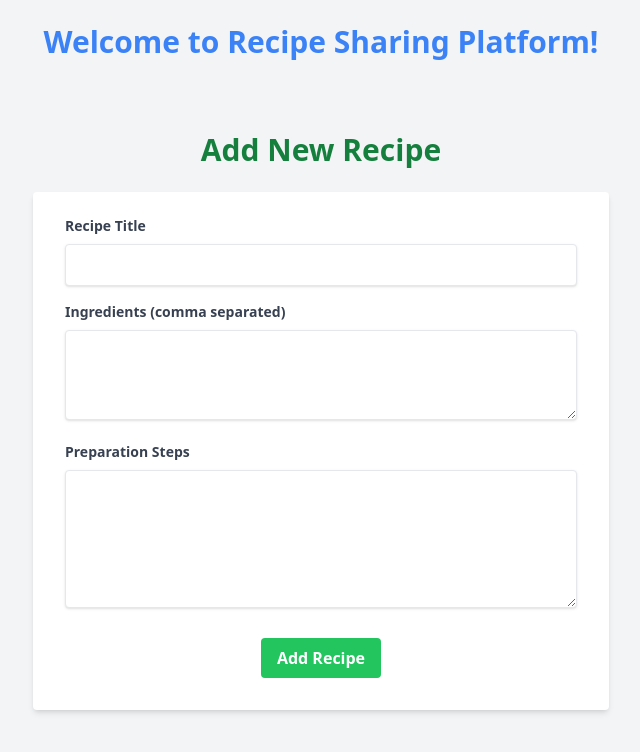
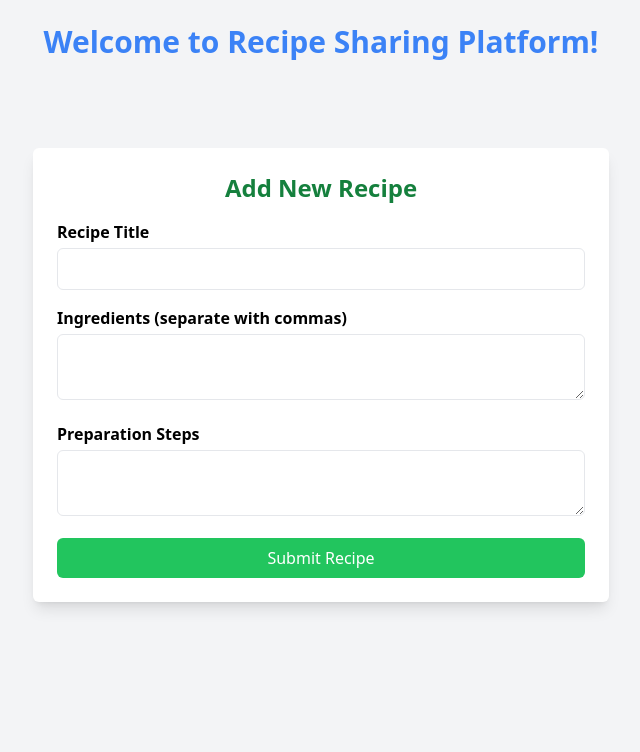
Before and after one commit to princepiper28/alx-fe-reactjs, a React (Vite) app in the folder recipe-sharing-platform/: page /add-recipe in a window 1280 px wide. Shown: the top 752 px of the page, without its empty margins (319-959 px from the left). Built offline with nearby package versions, Linux system fonts and the light colour scheme.

Commit message:
Implemented AddRecipeForm with validation and updated routing in App.jsx

```diff
--- a/recipe-sharing-platform/src/components/AddRecipeForm.jsx
+++ b/recipe-sharing-platform/src/components/AddRecipeForm.jsx
@@ -1,19 +1,16 @@
 import { useState } from 'react';
-import { useNavigate } from 'react-router-dom';
 
 const AddRecipeForm = () => {
   const [title, setTitle] = useState('');
   const [ingredients, setIngredients] = useState('');
   const [steps, setSteps] = useState('');
   const [errors, setErrors] = useState({});
-  const navigate = useNavigate();
 
   const validate = () => {
     const newErrors = {};
     if (!title.trim()) newErrors.title = 'Title is required';
     if (!ingredients.trim()) newErrors.ingredients = 'Ingredients are required';
-    else if (ingredients.split(',').length < 2)
-      newErrors.ingredients = 'Please list at least two ingredients, separated by commas.';
+    else if (ingredients.split(',').length < 2) newErrors.ingredients = 'Please add at least two ingredients';
     if (!steps.trim()) newErrors.steps = 'Preparation steps are required';
     setErrors(newErrors);
     return Object.keys(newErrors).length === 0;
@@ -22,57 +19,61 @@ const AddRecipeForm = () => {
   const handleSubmit = (e) => {
     e.preventDefault();
     if (validate()) {
-      // You can store or handle submission logic here
+      console.log({
+        title,
+        ingredients,
+        steps,
+      });
+      // Clear form after submission
+      setTitle('');
+      setIngredients('');
+      setSteps('');
+      setErrors({});
       alert('Recipe added successfully!');
-      navigate('/');
     }
   };
 
   return (
-    <div className="container mx-auto p-6">
-      <h2 className="text-3xl font-bold mb-6 text-center text-green-700">Add New Recipe</h2>
-      <form onSubmit={handleSubmit} className="max-w-xl mx-auto bg-white shadow-md rounded px-8 pt-6 pb-8 mb-4">
+    <div className="max-w-xl mx-auto p-6 bg-white shadow-lg rounded-md mt-10">
+      <h2 className="text-2xl font-bold mb-4 text-center text-green-700">Add New Recipe</h2>
+      <form onSubmit={handleSubmit}>
         <div className="mb-4">
-          <label className="block text-gray-700 text-sm font-bold mb-2">Recipe Title</label>
+          <label className="block mb-1 font-semibold">Recipe Title</label>
           <input
             type="text"
             value={title}
             onChange={(e) => setTitle(e.target.value)}
-            className="shadow appearance-none border rounded w-full py-2 px-3 text-gray-700"
+            className="w-full border rounded-md p-2"
           />
-          {errors.title && <p className="text-red-500 text-xs mt-1">{errors.title}</p>}
+          {errors.title && <p className="text-red-500 text-sm mt-1">{errors.title}</p>}
         </div>
 
         <div className="mb-4">
-          <label className="block text-gray-700 text-sm font-bold mb-2">Ingredients (comma separated)</label>
+          <label className="block mb-1 font-semibold">Ingredients (separate with commas)</label>
           <textarea
             value={ingredients}
             onChange={(e) => setIngredients(e.target.value)}
-            className="shadow appearance-none border rounded w-full py-2 px-3 text-gray-700"
-            rows="3"
+            className="w-full border rounded-md p-2"
           />
-          {errors.ingredients && <p className="text-red-500 text-xs mt-1">{errors.ingredients}</p>}
+          {errors.ingredients && <p className="text-red-500 text-sm mt-1">{errors.ingredients}</p>}
         </div>
 
-        <div className="mb-6">
-          <label className="block text-gray-700 text-sm font-bold mb-2">Preparation Steps</label>
+        <div className="mb-4">
+          <label className="block mb-1 font-semibold">Preparation Steps</label>
           <textarea
             value={steps}
             onChange={(e) => setSteps(e.target.value)}
-            className="shadow appearance-none border rounded w-full py-2 px-3 text-gray-700"
-            rows="5"
+            className="w-full border rounded-md p-2"
           />
-          {errors.steps && <p className="text-red-500 text-xs mt-1">{errors.steps}</p>}
+          {errors.steps && <p className="text-red-500 text-sm mt-1">{errors.steps}</p>}
         </div>
 
-        <div className="flex items-center justify-center">
-          <button
-            type="submit"
-            className="bg-green-500 hover:bg-green-600 text-white font-bold py-2 px-4 rounded"
-          >
-            Add Recipe
-          </button>
-        </div>
+        <button
+          type="submit"
+          className="w-full bg-green-500 hover:bg-green-600 text-white py-2 rounded-md"
+        >
+          Submit Recipe
+        </button>
       </form>
     </div>
   );
```
